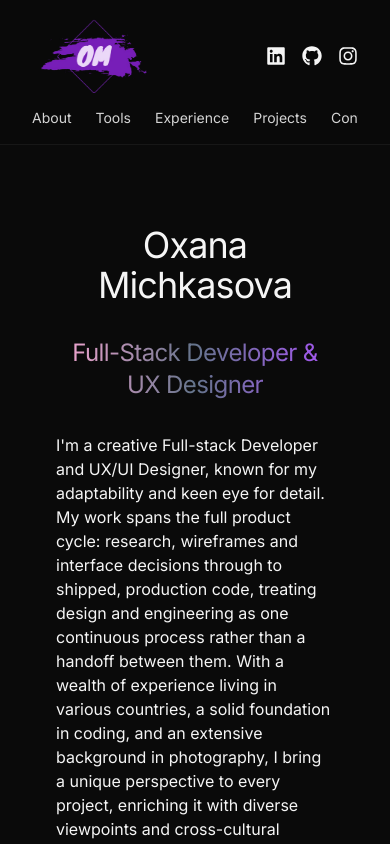
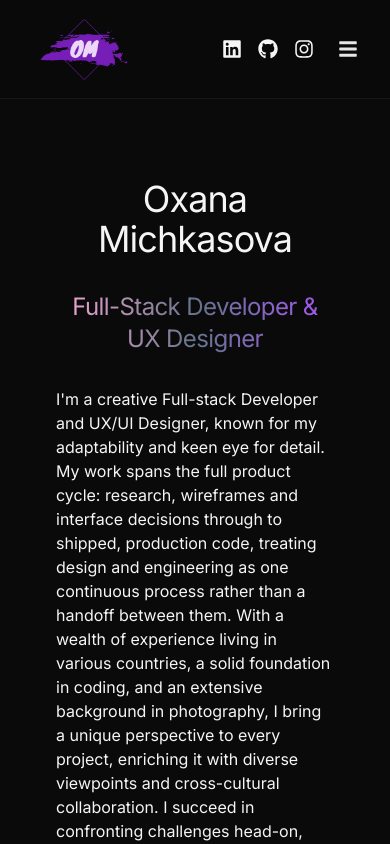
Before and after one commit to oxangyal/portfolio, a React (Vite) app: page / in a window 390 px wide. Shown: the top 844 px of the page. Built offline with nearby package versions, Linux system fonts and the light colour scheme; a web font is replaced by a local one.

Commit message:
feat: implement mobile navigation menu; add toggle functionality and accessibility features

```diff
--- a/src/components/Navbar.jsx
+++ b/src/components/Navbar.jsx
@@ -1,5 +1,12 @@
-import { FaGithub, FaInstagram, FaLinkedin } from "react-icons/fa";
+import {
+    FaBars,
+    FaGithub,
+    FaInstagram,
+    FaLinkedin,
+    FaTimes,
+} from "react-icons/fa";
 import { Link, useLocation } from "react-router-dom";
+import { useEffect, useState } from "react";
 
 import logo from "../assets/logonew.png";
 
@@ -12,9 +19,24 @@ const NAV_ITEMS = [
 ];
 
 const Navbar = () => {
-    const { pathname } = useLocation();
+    const { pathname, hash } = useLocation();
+    const [isOpen, setIsOpen] = useState(false);
+
+    useEffect(() => {
+        setIsOpen(false);
+    }, [pathname, hash]);
+
+    useEffect(() => {
+        if (!isOpen) return;
+        const onKeyDown = (event) => {
+            if (event.key === "Escape") setIsOpen(false);
+        };
+        window.addEventListener("keydown", onKeyDown);
+        return () => window.removeEventListener("keydown", onKeyDown);
+    }, [isOpen]);
 
     const handleNavClick = (event, id) => {
+        setIsOpen(false);
         if (pathname !== "/") return;
         const element = document.getElementById(id);
         if (!element) return;
@@ -24,36 +46,39 @@ const Navbar = () => {
     };
 
     const handleLogoClick = () => {
+        setIsOpen(false);
         if (pathname === "/") {
             window.scrollTo({ top: 0 });
             window.history.replaceState(null, "", "/");
         }
     };
 
+    const linkClass =
+        "text-neutral-300 transition-colors hover:text-purple-300 focus:outline-none focus-visible:text-purple-300 focus-visible:underline";
+
     return (
         <header className="sticky top-0 z-50 -mx-8 mb-20 border-b border-neutral-900 bg-neutral-950/85 px-8 backdrop-blur">
             <nav
                 aria-label="Main"
-                className="flex flex-wrap items-center justify-between gap-y-3 py-4"
+                className="flex items-center justify-between py-4"
             >
                 <Link to="/" onClick={handleLogoClick} className="shrink-0">
                     <img
                         src={logo}
                         alt="Oxana — home"
-                        className="mx-2"
-                        style={{ width: "110px" }}
+                        className="mx-2 w-[90px] md:w-[110px]"
                     />
                 </Link>
 
-                <ul className="order-3 flex w-full gap-6 overflow-x-auto text-sm md:order-2 md:w-auto md:text-base">
+                <ul className="hidden md:flex gap-6 text-base">
                     {NAV_ITEMS.map((item) => (
-                        <li key={item.id} className="shrink-0">
+                        <li key={item.id}>
                             <Link
                                 to={`/#${item.id}`}
                                 onClick={(event) =>
                                     handleNavClick(event, item.id)
                                 }
-                                className="text-neutral-300 transition-colors hover:text-purple-300 focus:outline-none focus-visible:text-purple-300 focus-visible:underline"
+                                className={linkClass}
                             >
                                 {item.label}
                             </Link>
@@ -61,7 +86,7 @@ const Navbar = () => {
                     ))}
                 </ul>
 
-                <div className="order-2 flex items-center gap-4 text-xl md:order-3">
+                <div className="flex items-center gap-4 text-xl">
                     <a
                         href="https://www.linkedin.com/in/oxanamich/"
                         target="_blank"
@@ -89,8 +114,53 @@ const Navbar = () => {
                     >
                         <FaInstagram />
                     </a>
+
+                    <button
+                        type="button"
+                        onClick={() => setIsOpen((open) => !open)}
+                        aria-expanded={isOpen}
+                        aria-controls="mobile-menu"
+                        aria-label={isOpen ? "Close menu" : "Open menu"}
+                        className="md:hidden -mr-2 p-2 text-neutral-200 transition-colors hover:text-purple-300"
+                    >
+                        {isOpen ? <FaTimes /> : <FaBars />}
+                    </button>
                 </div>
             </nav>
+
+            {isOpen && (
+                <div
+                    id="mobile-menu"
+                    className="md:hidden border-t border-neutral-900 pb-5 pt-2"
+                >
+                    <ul className="flex flex-col items-center">
+                        {NAV_ITEMS.map((item) => (
+                            <li key={item.id}>
+                                <Link
+                                    to={`/#${item.id}`}
+                                    onClick={(event) =>
+                                        handleNavClick(event, item.id)
+                                    }
+                                    className={`block px-6 py-3 text-center text-lg ${linkClass}`}
+                                >
+                                    {item.label}
+                                </Link>
+                            </li>
+                        ))}
+                    </ul>
+
+                    <div className="mt-3 flex justify-center">
+                        <button
+                            type="button"
+                            onClick={() => setIsOpen(false)}
+                            className="flex items-center gap-2 rounded-full border border-neutral-700 px-5 py-2 text-sm text-neutral-300 transition-colors hover:border-purple-400 hover:text-purple-300 focus:outline-none focus-visible:border-purple-400 focus-visible:text-purple-300"
+                        >
+                            <FaTimes aria-hidden="true" />
+                            Close
+                        </button>
+                    </div>
+                </div>
+            )}
         </header>
     );
 };
```
